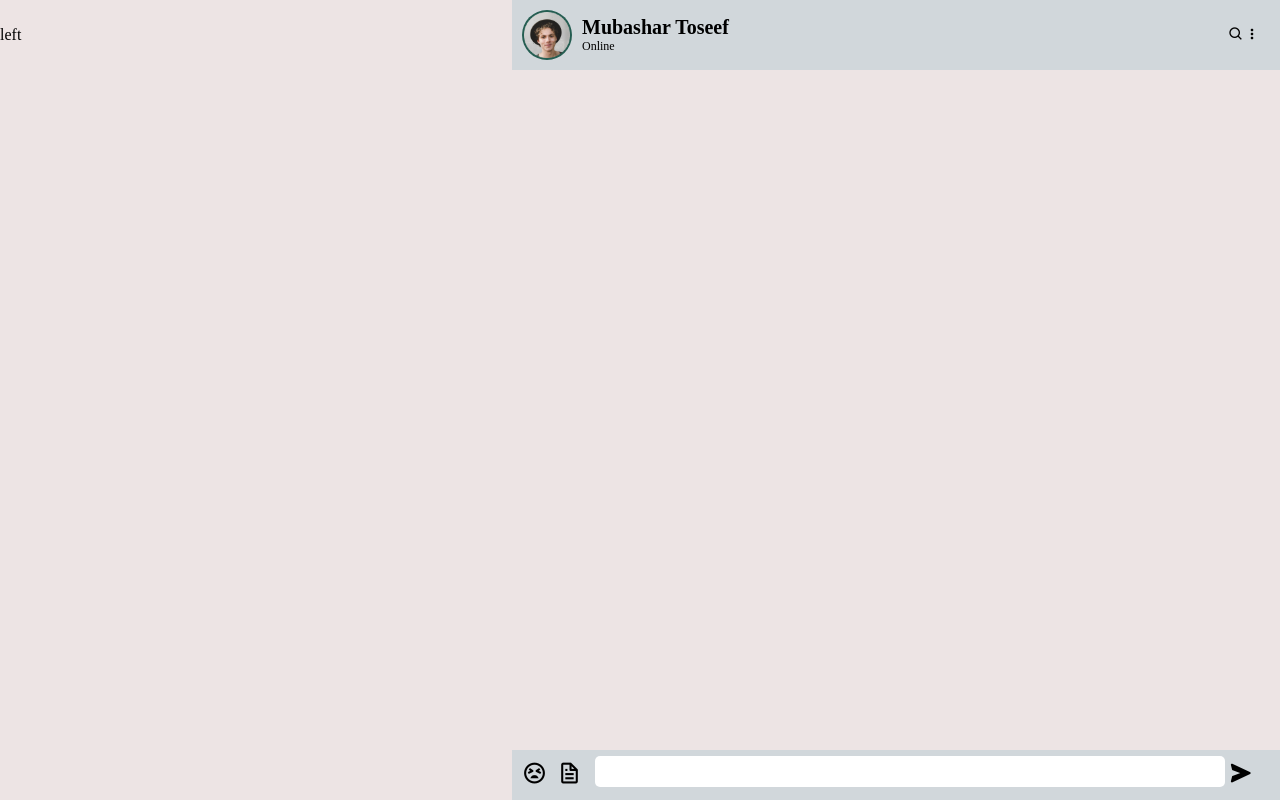
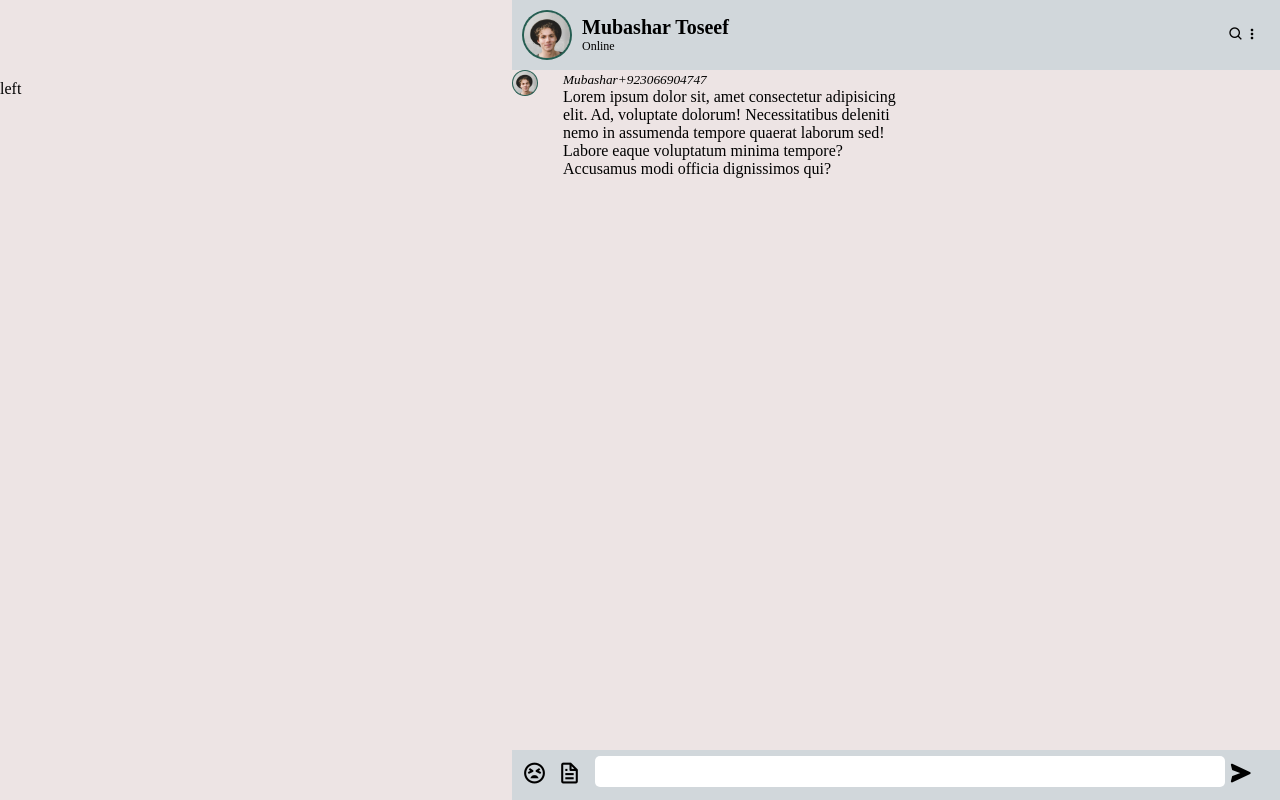
Before and after one commit to imubashartoseef/chat-app, a plain HTML site: page index.html in a window 1280 px wide. Drawn offline with nearby package versions, Linux system fonts and the light colour scheme.

Commit message:
Update index.html

```diff
--- a/index.html
+++ b/index.html
@@ -37,7 +37,21 @@
             </div>
           </div>
 
-          <div class="chat-container"></div>
+          <div class="chat-container">
+            <div class="chat-message-cover">
+              <div class="chat-row chat-recived">
+                <div class="chat-meta">
+                  <div class="profile">
+                    <img src="img/profile.png" alt="">
+                  </div>
+                  <div class="message-meta">
+                    <small class="sender-contact"><i class="name">Mubashar</i><i class="number">+923066904747</i></small>
+                    <p class="">Lorem ipsum dolor sit, amet consectetur adipisicing elit. Ad, voluptate dolorum! Necessitatibus deleniti nemo in assumenda tempore quaerat laborum sed! Labore eaque voluptatum minima tempore? Accusamus modi officia dignissimos qui?</p>
+                  </div>
+                </div>
+              </div>
+            </div>
+          </div>
 
           <div class="chat-writter">
             <div class="chat-media-button">
```
